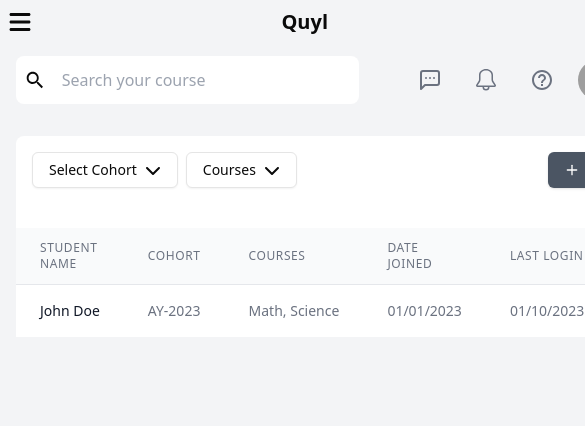
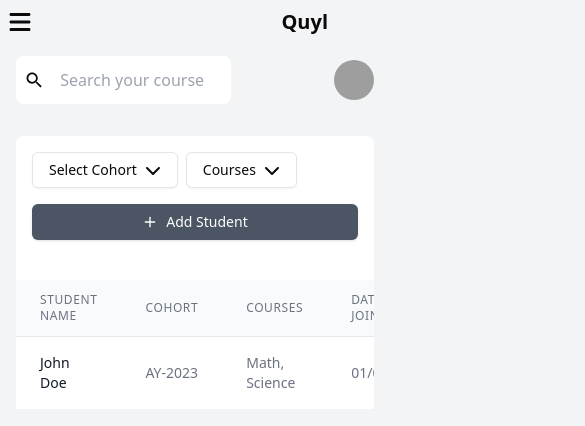
Before and after one commit to durgeshdeo/Instinctive-studio-task, a React (Vite) app in the folder client/: page / in a window 390 px wide. Shown: the top 426 px of the page, 585 px wide, since content can reach past the window. Built offline with nearby package versions, Linux system fonts and the light colour scheme; grey boxes are pictures that could not be loaded.

Commit message:
table fixes

```diff
--- a/client/src/App.jsx
+++ b/client/src/App.jsx
@@ -7,7 +7,7 @@ function App() {
   return (
     <div className="min-h-screen flex">
       <Sidebar />
-      <div className="pt-14 md:pt-8 md:ml-64 px-4 min-h-screen bg-gray-100  flex-1">
+      <div className="pt-14 md:pt-8 md:ml-64 px-4 min-h-screen w-screen bg-gray-100">
         <Navbar />
         <TableList />
       </div>
--- a/client/src/components/Navbar.jsx
+++ b/client/src/components/Navbar.jsx
@@ -7,7 +7,7 @@ import { Avatar, AvatarFallback, AvatarImage } from "@/components/ui/avatar";
 const Navbar = () => {
   return (
     <div className="flex justify-between items-center">
-      <div className="flex items-center gap-2 px-2 py-1 bg-white w-[50%] md:w-full rounded-lg">
+      <div className="flex items-center gap-2 px-2 py-1 bg-white w-[60%] rounded-lg">
         <IoMdSearch size={24} />
         <input
           placeholder="Search your course"
@@ -16,8 +16,8 @@ const Navbar = () => {
           className="w-full border-0 outline-none p-2"
         />
       </div>
-      <div className="w-[50%] md:w-full flex items-center gap-6 justify-end text-gray-500">
-        <div className="flex items-center gap-8 justify-end  text-gray-500">
+      <div className="md:w-full flex items-center gap-6 justify-end text-gray-500">
+        <div className="items-center gap-8 justify-end  text-gray-500 hidden md:flex">
           <LuMessageSquareMore size={24} />
           <GoBell size={24} />
           <MdHelpOutline size={24} />
@@ -27,7 +27,9 @@ const Navbar = () => {
             <AvatarImage src="https://github.com/shadcn.png" />
             <AvatarFallback>CN</AvatarFallback>
           </Avatar>
-          <span className="text-lg font-semibold text-black">Adeliny</span>
+          <span className="text-lg font-semibold text-black hidden md:block">
+            Adeliny
+          </span>
         </div>
       </div>
     </div>
--- a/client/src/components/Sidebar.jsx
+++ b/client/src/components/Sidebar.jsx
@@ -1,5 +1,4 @@
 import { useState } from "react";
-import PropTypes from "prop-types";
 import { RiDashboard3Line } from "react-icons/ri";
 import { BiSolidBookContent } from "react-icons/bi";
 import { RiBookMarkedLine } from "react-icons/ri";
@@ -83,9 +82,5 @@ const Sidebar = () => {
     // </div>
   );
 };
-Sidebar.propTypes = {
-  tabOpen: PropTypes.string.isRequired,
-  setTabOpen: PropTypes.func.isRequired,
-};
 
 export default Sidebar;
--- a/client/src/components/Table.jsx
+++ b/client/src/components/Table.jsx
@@ -13,7 +13,7 @@ import { FiPlus } from "react-icons/fi";
 const TableList = () => {
   return (
     <div className="bg-white mt-8 rounded-lg">
-      <div className="w-full flex justify-between items-center p-4">
+      <div className="flex flex-col gap-4 md:flex md:flex-row md:justify-between md:items-center p-4 ">
         <div className="flex gap-2 items-center">
           <DropdownMenu>
             <DropdownMenuTrigger asChild>
@@ -53,8 +53,8 @@ const TableList = () => {
           Add Student
         </Button>
       </div>
-      <div className=" mt-6">
-        <table className="w-full divide-y divide-gray-200">
+      <div className="mt-6 w-full overflow-x-auto">
+        <table className="table-auto min-w-full divide-y divide-gray-200">
           <thead className="bg-gray-50">
             <tr>
               <th className="px-6 py-3 text-left text-xs font-medium text-gray-500 uppercase tracking-wider">
@@ -79,22 +79,22 @@ const TableList = () => {
           </thead>
           <tbody className="bg-white divide-y divide-gray-200">
             <tr>
-              <td className="px-6 py-4 whitespace-nowrap text-sm font-medium text-gray-900">
+              <td className="px-6 py-4 whitespace-normal text-sm font-medium text-gray-900">
                 John Doe
               </td>
-              <td className="px-6 py-4 whitespace-nowrap text-sm text-gray-500">
+              <td className="px-6 py-4 whitespace-normal text-sm text-gray-500">
                 AY-2023
               </td>
-              <td className="px-6 py-4 whitespace-nowrap text-sm text-gray-500">
+              <td className="px-6 py-4 whitespace-normal text-sm text-gray-500">
                 Math, Science
               </td>
-              <td className="px-6 py-4 whitespace-nowrap text-sm text-gray-500">
+              <td className="px-6 py-4 whitespace-normal text-sm text-gray-500">
                 01/01/2023
               </td>
-              <td className="px-6 py-4 whitespace-nowrap text-sm text-gray-500">
+              <td className="px-6 py-4 whitespace-normal text-sm text-gray-500">
                 01/10/2023
               </td>
-              <td className="px-6 py-4 whitespace-nowrap text-sm text-gray-500">
+              <td className="px-6 py-4 whitespace-normal text-sm text-gray-500">
                 Active
               </td>
             </tr>
```
